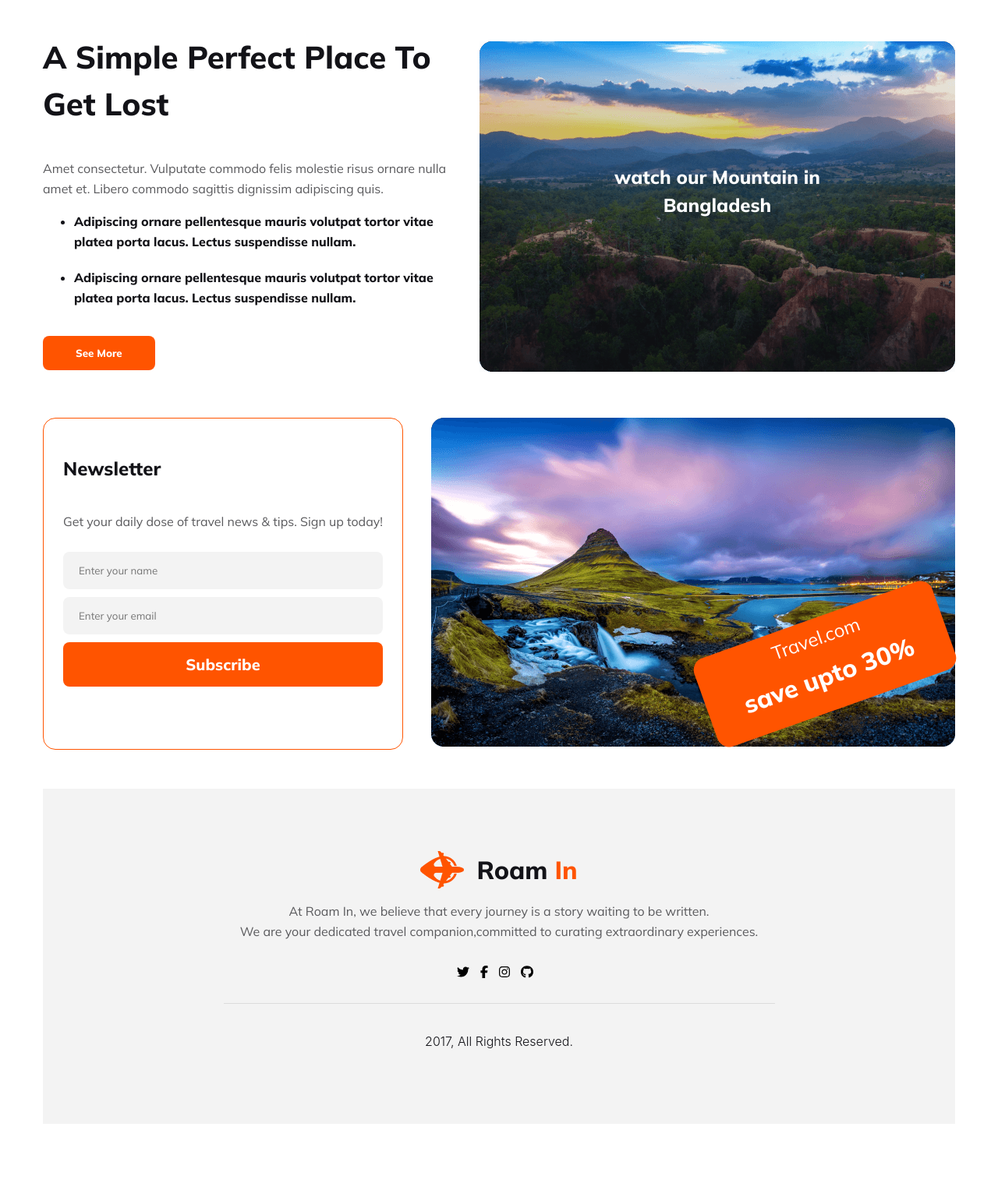
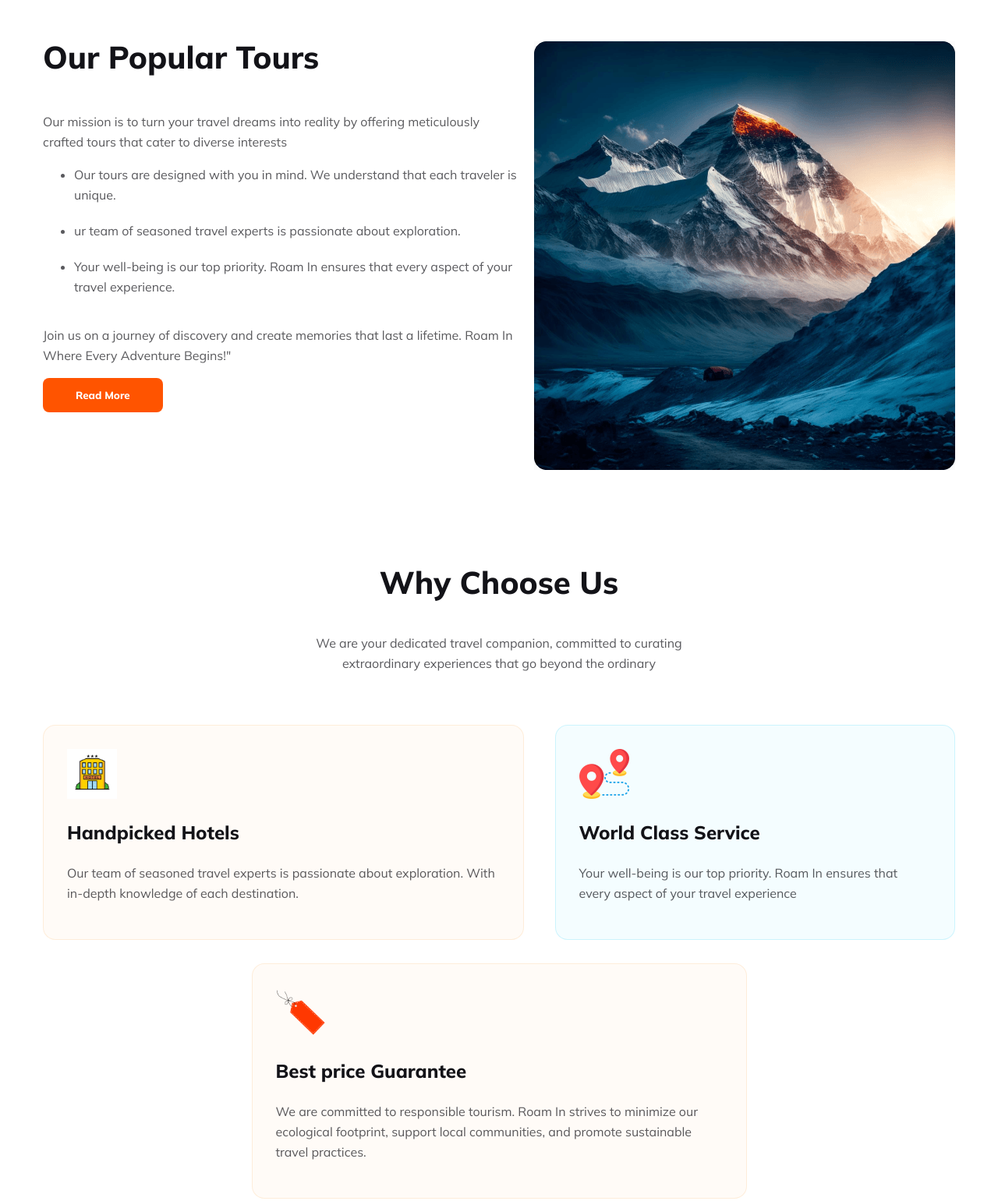
Before and after one commit to ZakariaBinMoti/B9A2-Roam-In-Your-travel-partner, a plain HTML site: page index.html in a window 1280 px wide. Shown: the part 684-2225 px from the top of the page at 78% size. Before the commit the page ends 2146 px from the top, so only its background shows below. Drawn offline with Linux system fonts and the light colour scheme.

Commit message:
popular place and why choose us added

```diff
--- a/index.html
+++ b/index.html
@@ -10,6 +10,8 @@
 </head>
 
 <body>
+
+    <!-- header  -->
     <header>
         <nav class="navbar">
             <div class="web-name">
@@ -67,19 +69,79 @@
 
 
 
+        <!-- our popular tours -->
+        <section class="place">
+            <div class="place-div">
+                <div class="place-content popular">
+                    <h3>Our Popular Tours</h3>
+                    <p>Our mission is to turn your travel dreams into reality by offering meticulously crafted tours
+                        that cater to diverse interests </p>
+                    <ul>
+                        <li>Our tours are designed with you in mind. We understand that each traveler is unique. </li>
+                        <li>ur team of seasoned travel experts is passionate about exploration. </li>
+                        <li>Your well-being is our top priority. Roam In ensures that every aspect of your travel
+                            experience.</li>
+                    </ul>
+                    <p>Join us on a journey of discovery and create memories that last a lifetime. Roam In Where Every
+                        Adventure Begins!"</p>
+                    <button>Read More</button>
+                </div>
+                <div class="place-img">
+                    <img src="images/Rectangle 4.png" alt="">
+                </div>
+            </div>
+        </section>
+
+
+
+
+
+
+
+
+        <!-- why choose us  -->
+
+        <section>
+            <div class="choose-us">
+                <div class="div1">
+                    <h3>Why Choose Us</h3>
+                    <p>We are your dedicated travel companion, committed to curating extraordinary experiences that go
+                        beyond the ordinary</p>
+                </div>
+                <div class="choose-midle">
+                    <div class="div2">
+                        <img src="images/hotels.jpg" alt="">
+                        <h3>Handpicked Hotels</h3>
+                        <p>Our team of seasoned travel experts is passionate about exploration. With in-depth knowledge
+                            of each destination.</p>
+                    </div>
+                    <div class="div3">
+                        <img src="images/destination.png" alt="">
+                        <h3>World Class Service</h3>
+                        <p>Your well-being is our top priority. Roam In ensures that every aspect of your travel
+                            experience</p>
+                    </div>
+                </div>
+                <div class="div4">
+                    <img src="images/price.png" alt="">
+                    <h3>Best price Guarantee</h3>
+                    <p> We are committed to responsible tourism. Roam In strives to minimize our ecological footprint,
+                        support local communities, and promote sustainable travel practices.</p>
+                </div>
+            </div>
+        </section>
+
+
 
         <!-- perfect place section  -->
         <section class="place">
             <div class="place-div">
                 <div class="place-content">
                     <h3>A Simple Perfect Place To Get Lost</h3>
-                    <p>Amet consectetur. Vulputate commodo felis molestie risus ornare nulla amet et. Libero commodo
-                        sagittis dignissim adipiscing quis. </p>
+                    <p>At Roam In, we believe that every journey is a story waiting to be written. We are your dedicated travel companion.</p>
                     <ul>
-                        <li>Adipiscing ornare pellentesque mauris volutpat tortor vitae platea porta lacus. Lectus
-                            suspendisse nullam.</li>
-                        <li>Adipiscing ornare pellentesque mauris volutpat tortor vitae platea porta lacus. Lectus
-                            suspendisse nullam.</li>
+                        <li>We are committed to responsible tourism. Roam In strives to minimize our ecological footprint.</li>
+                        <li>Your well-being is our top priority. Roam In ensures that every aspect of your travel experience.</li>
                     </ul>
                     <button>See More</button>
                 </div>
--- a/styles/roamIn.css
+++ b/styles/roamIn.css
@@ -156,6 +156,82 @@ body {
 }
 
 
+.hide {
+    display: none;
+}
+
+
+/* choose us  */
+.choose-us {
+    display: flex;
+    flex-direction: column;
+    justify-content: center;
+    align-items: center;
+    gap: 30px;
+}
+
+.choose-us img {
+    height: 64px;
+    width: 64px;
+}
+
+.choose-midle {
+    display: flex;
+    gap: 40px;
+    justify-content: space-between;
+}
+
+.choose-us p {
+    color: rgba(19, 19, 24, 0.70);
+    font-family: Mulish;
+    font-size: 16px;
+    font-style: normal;
+    font-weight: 400;
+    line-height: 26px;
+    /* 162.5% */
+}
+
+.choose-us .div1{
+    text-align: center;
+    padding: 20px;
+    max-width: 573px;
+}
+.choose-us .div4, .div2{
+    max-width: 573px;
+    border-radius: 16px;
+    padding: 30px;
+border: 1px solid rgba(251, 181, 99, 0.20);
+
+background-color: rgba(251, 181, 99, 0.05);
+}
+
+.choose-us .div3 {
+    border-radius: 16px;
+    max-width: 573px;
+    border: 1px solid rgba(41, 206, 246, 0.20);
+    padding: 30px;
+    background-color: rgba(41, 206, 246, 0.05);
+}
+
+.choose-us h3 {
+    color: #131318;
+    font-family: 'Mulish';
+    font-size: 24px;
+    font-style: normal;
+    font-weight: 800;
+    line-height: normal;
+}
+
+.choose-us .div1 h3 {
+    color: #131318;
+    text-align: center;
+    font-family: 'Mulish';
+    font-size: 40px;
+    font-style: normal;
+    font-weight: 800;
+    line-height: normal;
+}
+
 
 /* place section  */
 
@@ -222,7 +298,7 @@ body {
 
 
 
-.place-img .text-img{
+.place-img .text-img {
     position: absolute;
     top: 50%;
     left: 50%;
@@ -409,6 +485,16 @@ hr {
 }
 
 
+.popular ul>li{
+    color: rgba(19, 19, 24, 0.70);
+
+font-family: 'Mulish';
+font-size: 16px;
+font-style: normal;
+font-weight: 400;
+line-height: 26px;
+}
+
 
 
 
@@ -458,17 +544,21 @@ hr {
         line-height: 21px;
     }
 
-    .input-field-container, .place-div {
+    .input-field-container,
+    .place-div, .choose-midle {
         flex-direction: column;
     }
 
+    .choose-midle {
+        width: 100%;
+    }
     .Newsletter-div {
         flex-direction: column;
         gap: 20px;
     }
 
 
-    .place-img img{
+    .place-img img {
         width: 100%;
     }
 }
```
Also changed, not shown: images/destination.png (added), images/hotels.jpg (added), images/price.png (added).
